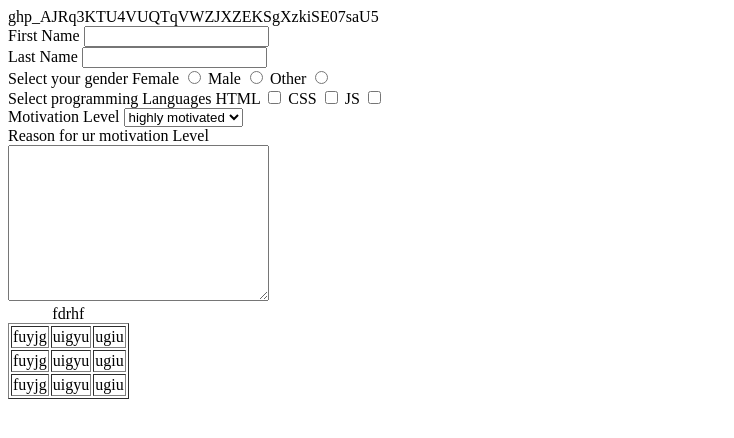
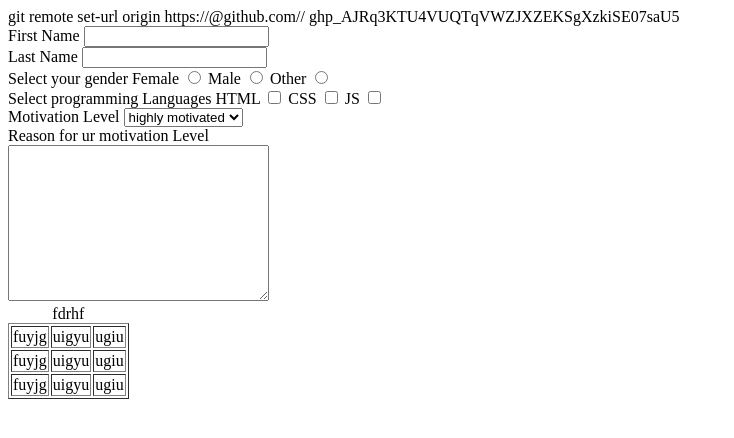
Before and after one commit to anusha1927/Repo1, a plain HTML site: page index.html in a window 1280 px wide. Shown: the whole page, without its empty margins (0-734 px from the left). Drawn offline with Linux system fonts and the light colour scheme.

Commit message:
second commit

```diff
--- a/index.html
+++ b/index.html
@@ -7,7 +7,7 @@
 		<title>Document</title>
 		<link rel="shortcut icon" href="./a.jpg" type="image/x-icon" />
 	</head>
-	<body>
+	<body>git remote set-url origin https://<token>@github.com/<username>/<repo>
 		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
 		<!-- <h1>Hi my name is Anusha Jayasree</h1><br/>
     <a href="https://www.prepbytes.com/login?redirect_uri=%2Ftest%2Felevation-academy-feb-23%2Ftest-3" target="_blank">
```
